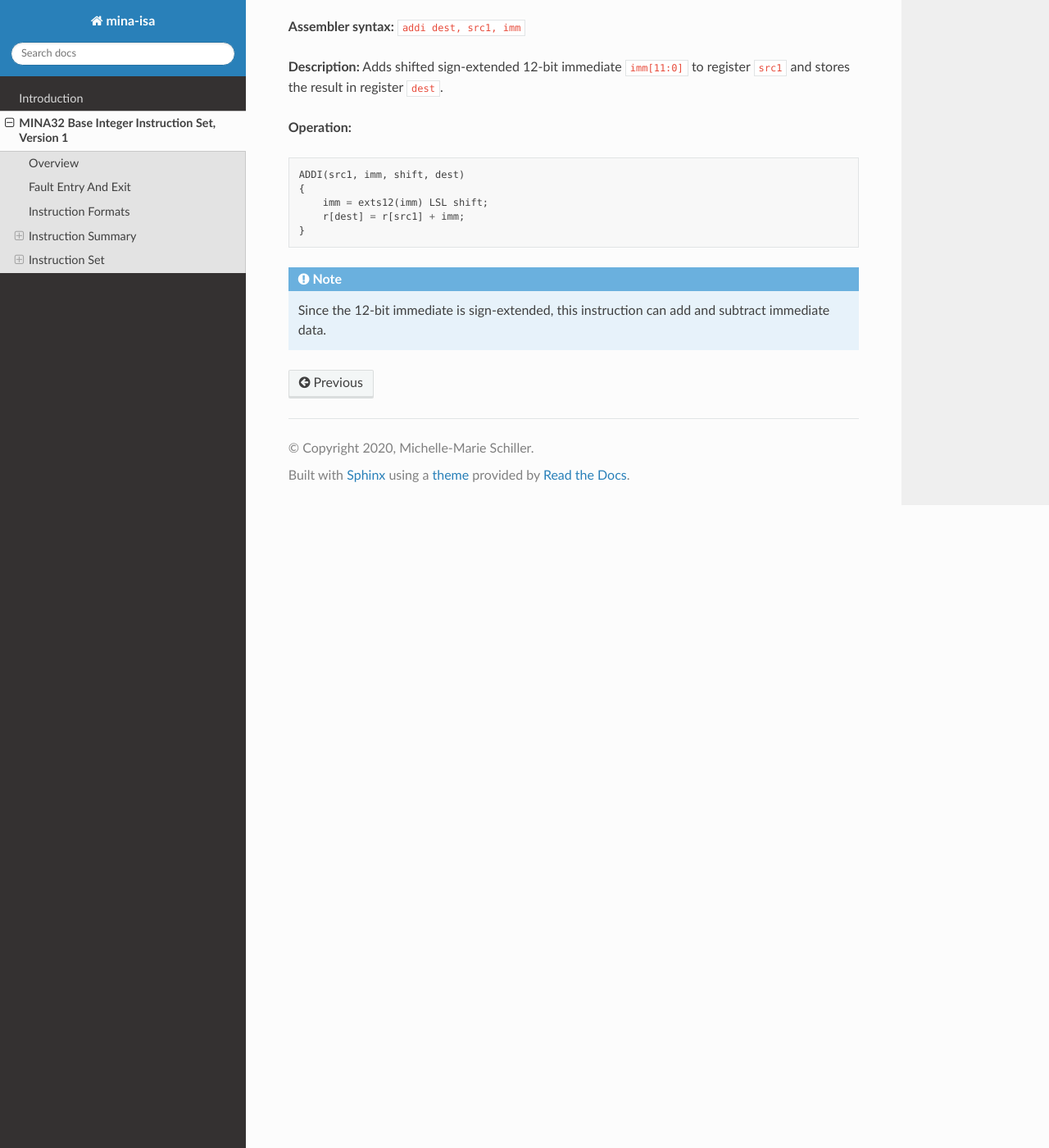
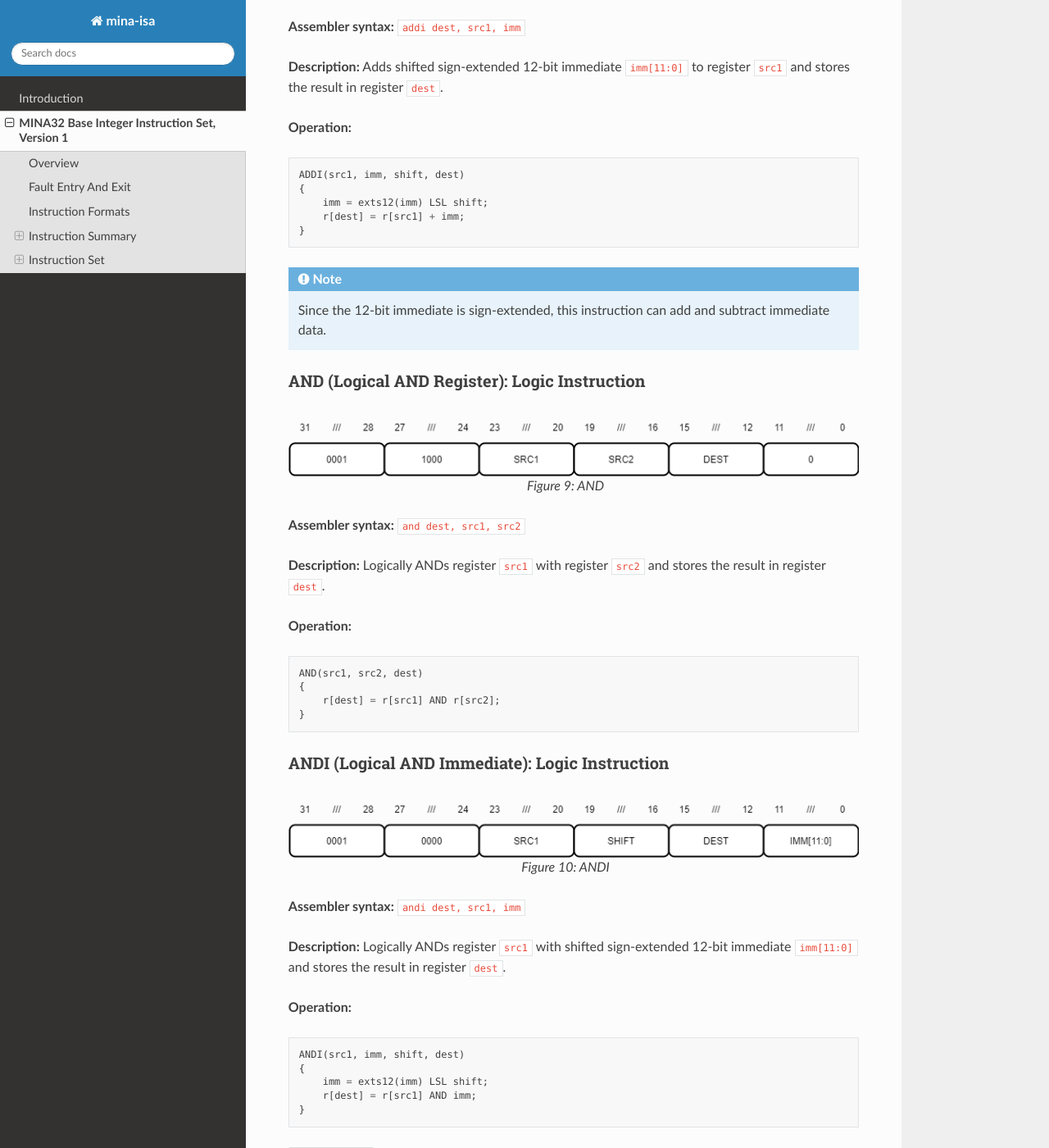
Before and after one commit to ladystarbreeze/mina-isa, a Sphinx documentation site: the page built from docs/mina32.rst, in a window 1280 px wide and 1400 px high, scrolled down 7105 px. Shown: the whole window at 82% size. Built offline with Sphinx 7.4.7 and the Read the Docs theme 2.0.0, drawn with Linux system fonts in a browser that asks for light colours.

Commit message:
Added AND/ANDI description
Added: [docs] AND, ANDI

```diff
--- a/docs/mina32.rst
+++ b/docs/mina32.rst
@@ -400,3 +400,50 @@ ADDI (Add Immediate): Arithmetic Instruction
    }
 
 .. note:: Since the 12-bit immediate is sign-extended, this instruction can add and subtract immediate data.
+
+AND (Logical AND Register): Logic Instruction
+^^^^^^^^^^^^^^^^^^^^^^^^^^^^^^^^^^^^^^^^^^^^^
+
+.. figure:: images/and.png
+   :width:    722px
+   :align:    center
+   :alt:      alternate text
+
+   Figure 9: AND
+
+**Assembler syntax:** ``and dest, src1, src2``
+
+**Description:** Logically ANDs register ``src1`` with register ``src2`` and stores the result in register ``dest``.
+
+**Operation:**
+
+.. code-block:: c
+
+   AND(src1, src2, dest)
+   {
+       r[dest] = r[src1] AND r[src2];
+   }
+
+ANDI (Logical AND Immediate): Logic Instruction
+^^^^^^^^^^^^^^^^^^^^^^^^^^^^^^^^^^^^^^^^^^^^^^^
+
+.. figure:: images/andi.png
+   :width:    722px
+   :align:    center
+   :alt:      alternate text
+
+   Figure 10: ANDI
+
+**Assembler syntax:** ``andi dest, src1, imm``
+
+**Description:** Logically ANDs register ``src1`` with shifted sign-extended 12-bit immediate ``imm[11:0]`` and stores the result in register ``dest``.
+
+**Operation:**
+
+.. code-block:: c
+
+   ANDI(src1, imm, shift, dest)
+   {
+       imm = exts12(imm) LSL shift;
+       r[dest] = r[src1] AND imm;
+   }
```
Also changed, not shown: docs/images/and.png (added), docs/images/andi.png (added).
